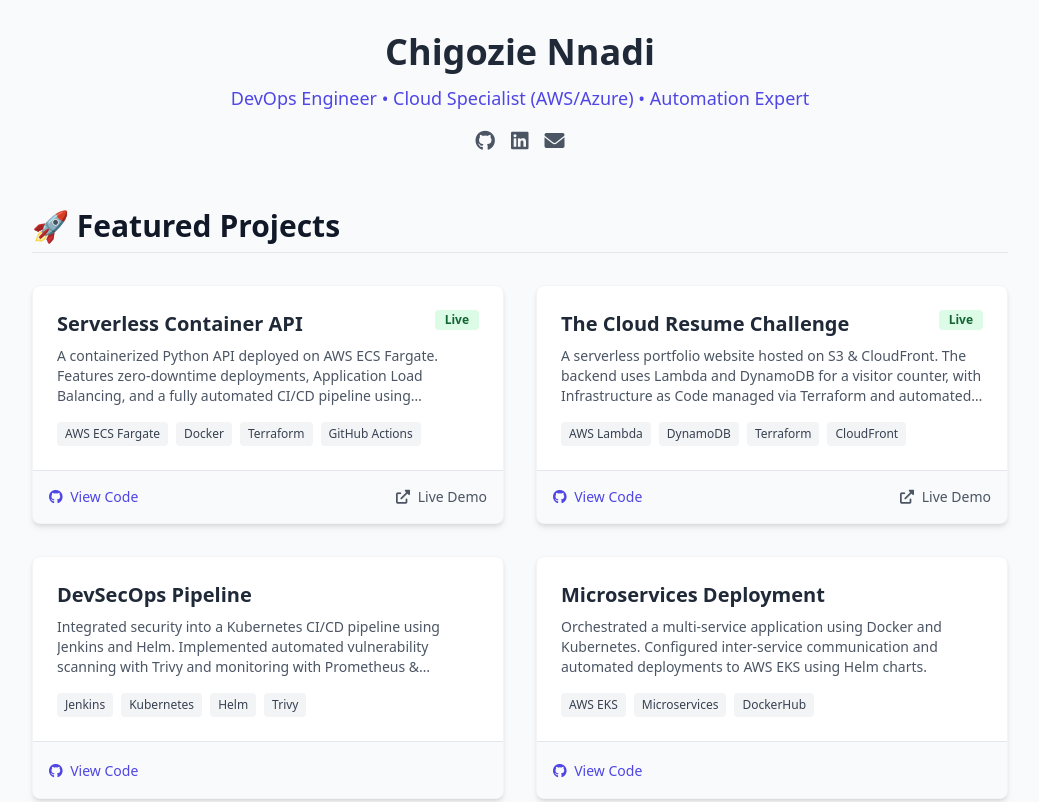
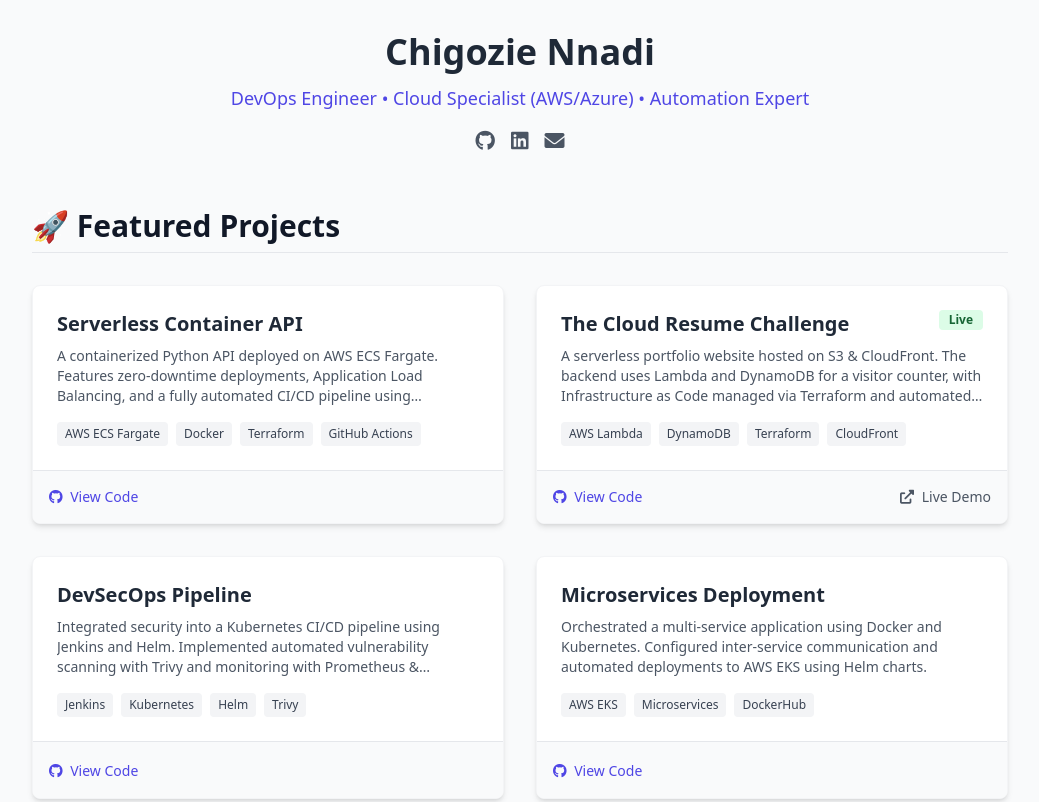
Before and after one commit to Chariis/portfolio, a plain HTML site: page index.html in a window 1280 px wide. Shown: the top 802 px of the page, without its empty margins (120-1159 px from the left). Drawn offline with nearby package versions, Linux system fonts and the light colour scheme.

Commit message:
Updated project status

```diff
--- a/index.html
+++ b/index.html
@@ -35,8 +35,6 @@
                     <div class="p-6 flex-1">
                         <div class="flex justify-between items-start">
                             <h3 class="text-xl font-bold text-gray-800">Serverless Container API</h3>
-                            <span
-                                class="bg-green-100 text-green-800 text-xs font-semibold px-2.5 py-0.5 rounded">Live</span>
                         </div>
                         <p class="mt-2 text-sm text-gray-600 line-clamp-3">
                             A containerized Python API deployed on AWS ECS Fargate. Features zero-downtime deployments,
@@ -54,10 +52,6 @@
                         <a href="https://github.com/Chariis/ecs-api" target="_blank"
                             class="text-sm font-medium text-indigo-600 hover:text-indigo-800">
                             <i class="fab fa-github mr-1"></i> View Code
-                        </a>
-                        <a href="http://api.chigoziennadi.com" target="_blank"
-                            class="text-sm font-medium text-gray-600 hover:text-gray-900">
-                            <i class="fas fa-external-link-alt mr-1"></i> Live Demo
                         </a>
                     </div>
                 </article>
```
